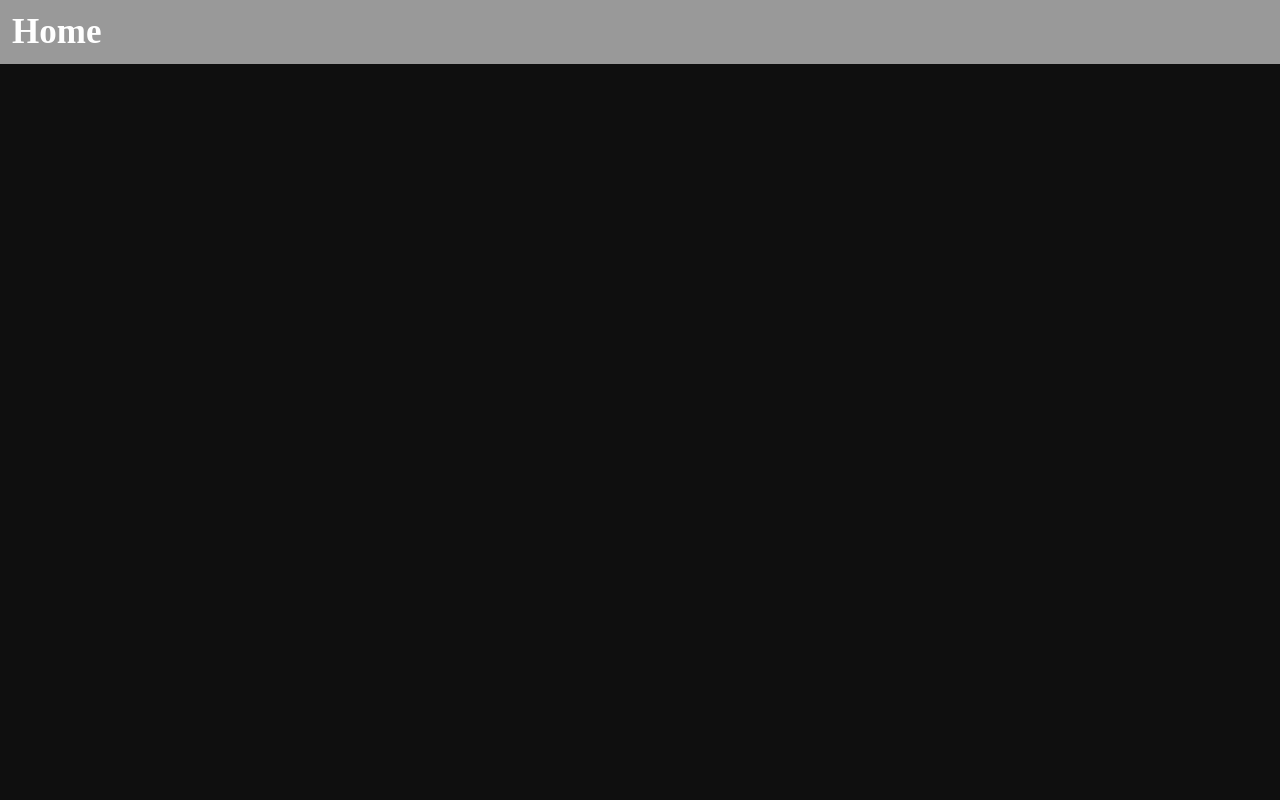
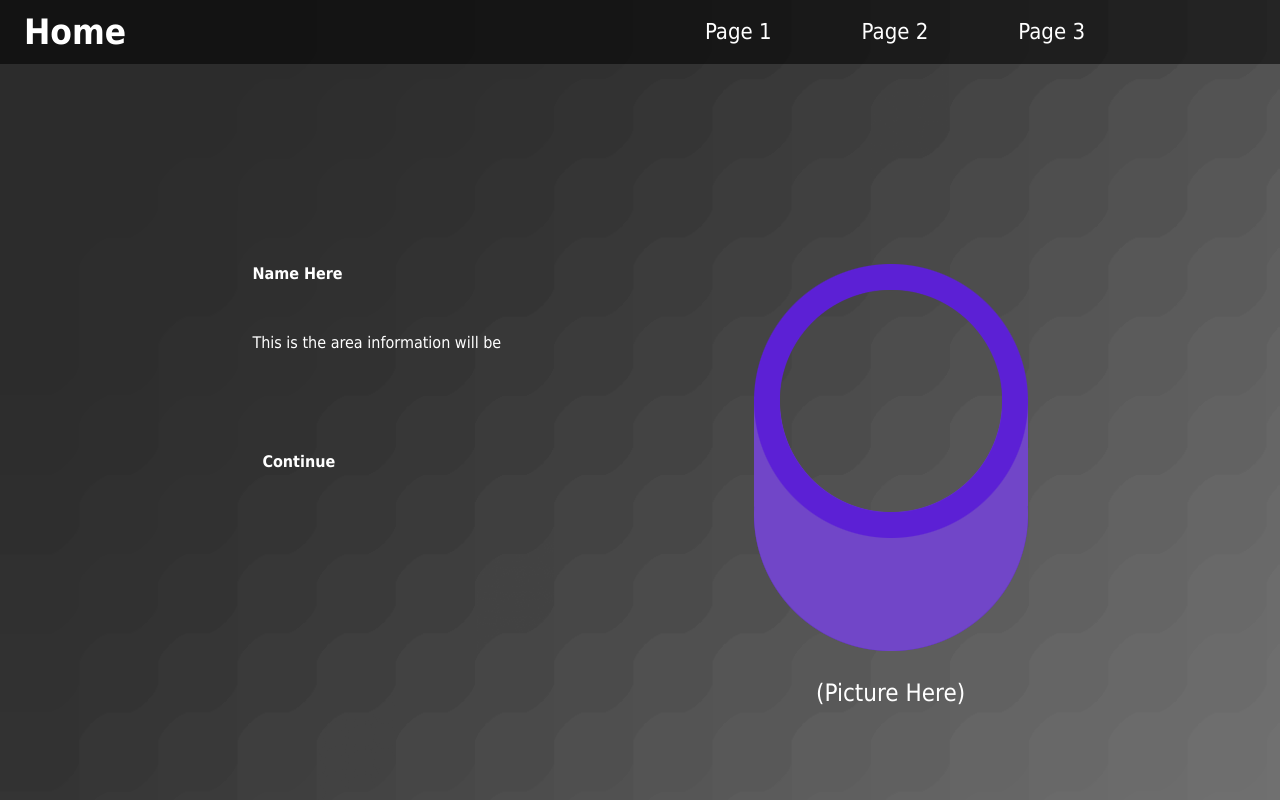
Before and after one commit to DavidSaggers/DavidSaggers.github.io, a plain HTML site: page index.html in a window 1280 px wide. Drawn offline with Linux system fonts and the light colour scheme.

Commit message:
Second Upload

```diff
--- a/content.css
+++ b/content.css
@@ -1,5 +1,12 @@
 body {
-    background-color: rgb(15, 15, 15);
+    background-image: url(Background1.png);
+    background-size: cover;
+    height: 100vh;
+    margin: 0;
+    padding: 0;
+    width: 100%;
+    position: fixed;
+    font-family: Tahoma, sans-serif;
 }
 
 .text {
@@ -24,6 +31,47 @@ a {
     cursor: pointer;
 }
 
+.topnav {
+    background-color: rgba(0, 0, 0, 0.555);
+    color: white;
+    opacity: 0%;
+    position: absolute;
+    width: 100%;
+    top: -64px;
+    display: flex;
+    justify-content: space-between;
+}
+
+.linktext {
+    font-size: 45px;
+    color: white;
+}
+
+.navlinks {
+    padding: 0px;
+    text-decoration: none;
+    display: flex;
+    font-size: 22px;
+    justify-content: center;
+    margin-right: 150px;
+}
+
+.home {
+    font-weight: bolder;
+    padding: 12px;
+    font-size: 35px;
+    padding-left: 24px;
+}
+
+a {
+    text-decoration: none;
+    color: white;
+    cursor: pointer;
+    margin: 19px;
+    margin-left: 45px;
+    margin-right: 45px;
+}
+
 @keyframes fadein {
     from { opacity: 0; }
     to   { opacity: 1; }
--- a/index.css
+++ b/index.css
@@ -1,34 +1,60 @@
 body {
-    background-color: rgb(15, 15, 15);
+    background-image: url(Background1.png);
+    background-size: cover;
+    font-family: Tahoma, sans-serif;
     margin: 0;
     padding: 0;
 }
 
+.all {
+    background-image: url(Background1.png);
+    background-size: cover;
+    background-blend-mode: luminosity;
+    background-color: black;
+    width: 100%;
+    height: 100vh;
+    position:fixed
+}
+
 .topnav {
+    background-color: rgba(0, 0, 0, 0.555);
     color: white;
-    background-color: rgba(255, 255, 255, 0.575);
-    animation: fadein 2s;
-    -webkit-animation: fadein 2s;
-    position: fixed;
+    opacity: 0%;
+    position: absolute;
     width: 100%;
     top: -64px;
+    display: flex;
+    justify-content: space-between;
 }
 
 .home {
     font-weight: bolder;
     padding: 12px;
     font-size: 35px;
+    padding-left: 24px;
 }
 
 a {
     text-decoration: none;
     color: white;
     cursor: pointer;
+    margin: 19px;
+    margin-left: 45px;
+    margin-right: 45px;
 }
 
 .linktext {
     font-size: 45px;
     color: white;
+}
+
+.navlinks {
+    padding: 0px;
+    text-decoration: none;
+    display: flex;
+    font-size: 22px;
+    justify-content: center;
+    margin-right: 150px;
 }
 
 @keyframes fadein {
@@ -40,3 +66,46 @@ a {
     from { opacity: 0; }
     to   { opacity: 1; }
 }
+
+.pagecontent {
+    display: flex;
+    justify-content: space-evenly;
+    margin-top: 200px;
+}
+
+.leftcontent {
+    color: white;
+    justify-content: space-evenly;
+    display: block;
+}
+
+.lefttext{
+    opacity: 0%;
+}
+
+.myname {
+    font-weight: bold;
+}
+
+.introduction {
+    margin-top: 50px;
+}
+
+.continuebutton {
+    margin: 10px;
+    font-weight: bolder;
+    opacity: 0%;
+    margin-top: 100px;
+    width:fit-content;
+}
+
+.rightcontent {
+    opacity: 0%;
+    margin-top: 0px;
+}
+
+p {
+    text-align: center;
+    color: white;
+    font-size: 150%;
+}
--- a/index.html
+++ b/index.html
@@ -7,24 +7,66 @@
     <title>Document</title>
     <link rel="stylesheet" href="index.css">
 </head>
-<body id="page" onload="movetext()">
-<div class="topnav">
+<body id="page" onload="opacityandtranslate()">
+<div class="all" id="allid">
+<div class="topnav" id="topnavid">
     <div class="home">Home</div>
-    <!-- <div class="linktext"><a onclick="fade()">Continue</a></div> -->
+    <div class="navlinks">
+    <a href="index.html">Page 1</a>
+    <a href="index.html">Page 2</a>
+    <a href="index.html">Page 3</a>
+    </div>
+</div>
+
+<div class="pagecontent">
+
+    <div class="leftcontent">
+        <div id="lefttextid" class="lefttext">
+        <div class="myname">Name Here</div>
+        <div class="introduction">This is the area information will be</div>
+        </div>
+        <div id="continuebuttonid" class="continuebutton" onclick="fade()">Continue</div>
+    </div>
+
+    <div class="rightcontent" id="rightcontentid">
+        <img src="picture.png">
+        <p>(Picture Here)</p>
+    </div>
+</div>
 </div>
 
 <script>
-    // function fade() {
-    //   document.getElementById("page").style.opacity = "0%";
-    //   document.getElementById("page").style.transition = "300ms";
-    //   setTimeout( function() { window.location = "content.html" }, 300 );
-    // }
+    function opacityandtranslate() {
+        setTimeout(function() {
+        document.getElementById("lefttextid").style.transform = "translateY(64px)";
+        document.getElementById("lefttextid").style.opacity = "100%";
+        document.getElementById("lefttextid").style.transition = "2s";
+    }, 250);
 
-    function movetext() {
         setTimeout(function() {
-        document.getElementById("page").style.transform = "translateY(64px)";
-        document.getElementById("page").style.transition = "2s";
-    }, 1000);
+        document.getElementById("rightcontentid").style.transform = "translateY(64px)";
+        document.getElementById("rightcontentid").style.opacity = "100%";
+        document.getElementById("rightcontentid").style.transition = "2s";
+    }, 750);
+
+        setTimeout(function() {
+        document.getElementById("topnavid").style.transform = "translateY(64px)";
+        document.getElementById("topnavid").style.opacity = "100%";
+        document.getElementById("topnavid").style.transition = "2s";
+    }, 1500);
+
+        setTimeout(function() {
+        document.getElementById("continuebuttonid").style.opacity = "100%";
+        document.getElementById("continuebuttonid").style.transition = "2s";
+        document.getElementById("continuebuttonid").style.cursor = "pointer";
+    }, 2500);
+        document.getElementById("continuebuttonid").style.transform = "translateY(64px)";
+    }
+
+    function fade() {
+      document.getElementById("allid").style.opacity = "0%";
+      document.getElementById("allid").style.transition = "1s";
+      setTimeout( function() { window.location = "content.html" }, 1000 );
     }
 </script>
 
```
Also changed, not shown: content.html (+14 -0 lines), Background1.png (added), picture.png (added).
